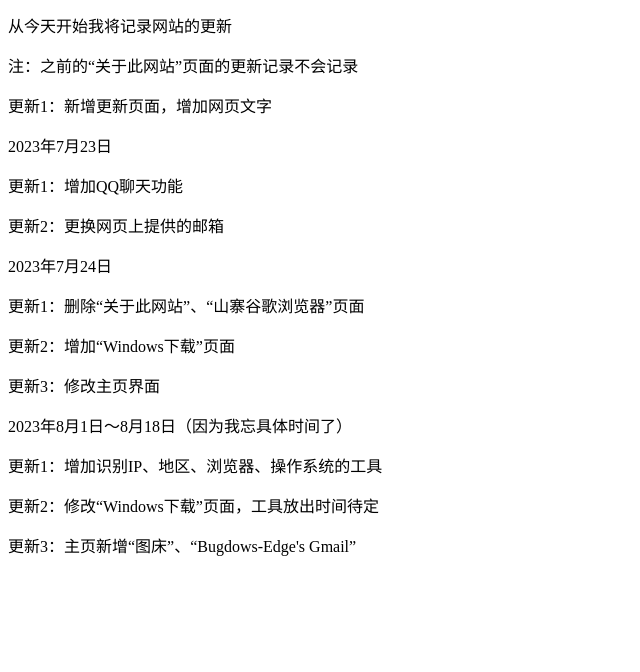
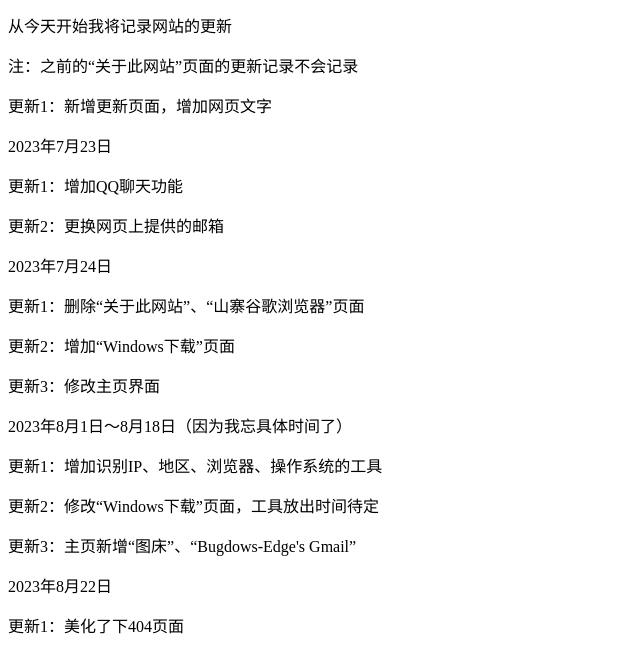
Before and after one commit to bugdows-edge/bugdows-edge.github.io, a plain HTML site: page update.html in a window 1280 px wide. Shown: the part 116-788 px from the top of the page, without its empty margins (0-640 px from the left). Drawn offline with Linux system fonts and the light colour scheme.

Commit message:
Update update.html

```diff
--- a/update.html
+++ b/update.html
@@ -27,6 +27,8 @@
         <p>更新1：增加识别IP、地区、浏览器、操作系统的工具</p>
         <p>更新2：修改“Windows下载”页面，工具放出时间待定</p>
         <p>更新3：主页新增“图床”、“Bugdows-Edge's Gmail”</p>
+        <p>2023年8月22日</p>
+        <p>更新1：美化了下404页面</p>
     </body>
 <!--页面结束-->
 </html>
```
